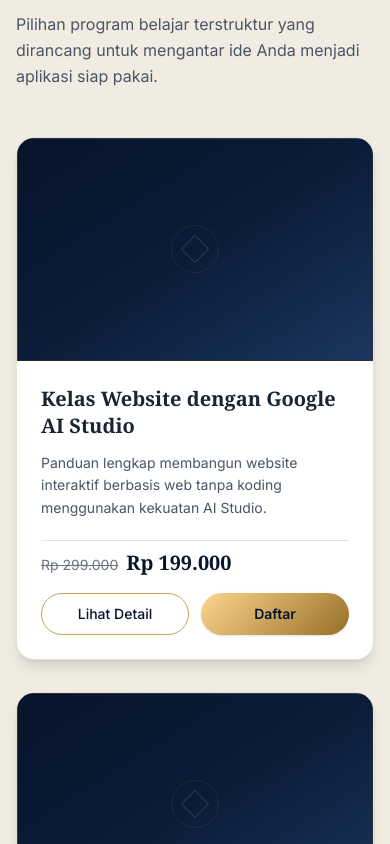
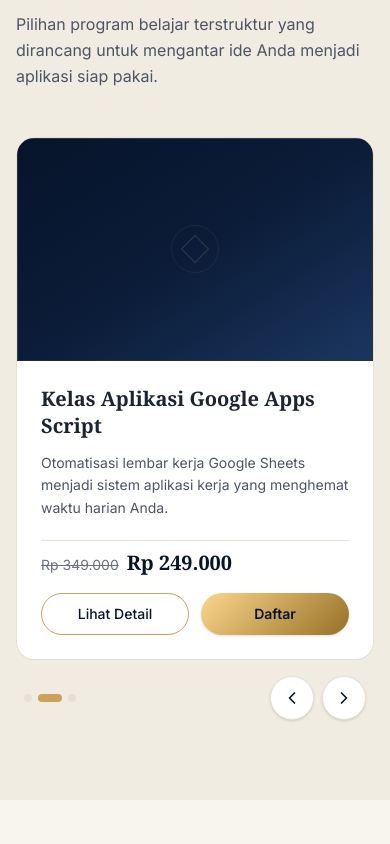
Before and after one commit to hijabgurubertuah/landing-page-gubersmart, a React (Vite) app: page / in a window 390 px wide. Shown: the part 2980-3824 px from the top of the page. Built offline with nearby package versions, Linux system fonts and the light colour scheme; no server answers.

Commit message:
feat(ui): add carousel logic to kelas and testimony
Implement auto-slide functionality for class and testimonial sections when items exceed capacity. Also cleaned up ImageUploader UI components.

```diff
--- a/src/components/public/KelasSection.tsx
+++ b/src/components/public/KelasSection.tsx
@@ -1,6 +1,7 @@
 // ATURAN BAKU: lihat designSystem. UI harus selalu minimalis, bersih, dan tanpa teks petunjuk.
 
-import React from 'react';
+import React, { useState, useEffect } from 'react';
+import { ChevronLeft, ChevronRight } from 'lucide-react';
 import { ClassItem, CMSSettings } from '../../types';
 import { ImageSlot } from '../common/ImageSlot';
 import { StorageService } from '../../services/storageService';
@@ -16,6 +17,10 @@ export const KelasSection: React.FC<KelasSectionProps> = ({
   cms,
   onSelectClass,
 }) => {
+  const [mobileIndex, setMobileIndex] = useState(0);
+  const [isPaused, setIsPaused] = useState(false);
+  const [touchStart, setTouchStart] = useState<number | null>(null);
+
   const kelasSetting = cms.sections.find((s) => s.id === 'kelas');
   const title = kelasSetting?.title || 'Pilih Kelas Anda';
   const subtitle =
@@ -23,6 +28,44 @@ export const KelasSection: React.FC<KelasSectionProps> = ({
     'Pilihan program belajar terstruktur yang dirancang untuk mengantar ide Anda menjadi aplikasi siap pakai.';
 
   const activeClasses = classes.filter((c) => c.status === 'active');
+  const isCarousel = activeClasses.length > 2;
+
+  // Auto-slide carousel pada HP jika lebih dari 2 kelas
+  useEffect(() => {
+    if (!isCarousel || isPaused) return;
+
+    const interval = setInterval(() => {
+      setMobileIndex((prev) => (prev < activeClasses.length - 1 ? prev + 1 : 0));
+    }, 4000);
+
+    return () => clearInterval(interval);
+  }, [isCarousel, activeClasses.length, isPaused]);
+
+  const prevSlide = () => {
+    setMobileIndex((prev) => (prev > 0 ? prev - 1 : activeClasses.length - 1));
+  };
+
+  const nextSlide = () => {
+    setMobileIndex((prev) => (prev < activeClasses.length - 1 ? prev + 1 : 0));
+  };
+
+  const handleTouchStart = (e: React.TouchEvent) => {
+    setIsPaused(true);
+    setTouchStart(e.targetTouches[0].clientX);
+  };
+
+  const handleTouchEnd = (e: React.TouchEvent) => {
+    setIsPaused(false);
+    if (touchStart === null) return;
+    const touchEnd = e.changedTouches[0].clientX;
+    const diff = touchStart - touchEnd;
+    if (diff > 50) {
+      nextSlide();
+    } else if (diff < -50) {
+      prevSlide();
+    }
+    setTouchStart(null);
+  };
 
   const formatRupiah = (val: number) => {
     return new Intl.NumberFormat('id-ID', {
@@ -38,35 +81,12 @@ export const KelasSection: React.FC<KelasSectionProps> = ({
     window.open(targetUrl, '_blank', 'noopener,noreferrer');
   };
 
-  return (
-    <section id="kelas" className="py-20 lg:py-28 bg-[#f1ece2]">
-      <div className="max-w-[1200px] 2xl:max-w-[1320px] mx-auto px-4 sm:px-6">
-        <div className="max-w-2xl mb-12">
-          <div className="text-xs uppercase tracking-[0.2em] font-semibold text-[#a77d36] mb-2">
-            Program Kelas
-          </div>
-          <h2 className="text-2xl sm:text-4xl font-serif font-bold text-[#1b2433] leading-tight">
-            {title}
-          </h2>
-          {subtitle && (
-            <p className="text-base text-[#4b5565] mt-3 leading-relaxed">
-              {subtitle}
-            </p>
-          )}
-        </div>
-
-        {activeClasses.length === 0 ? (
-          <div className="py-12 text-center text-[#6b7280]">
-            <p className="font-serif text-lg">Belum ada kelas aktif</p>
-          </div>
-        ) : (
-          <div className="grid grid-cols-1 md:grid-cols-2 lg:grid-cols-3 gap-8">
-            {activeClasses.map((c) => (
+  const renderClassCard = (c: ClassItem) => (
     <div
       key={c.id}
-                className="bg-white rounded-[18px] overflow-hidden shadow-lg border border-[#e7e1d5] flex flex-col hover:-translate-y-1 transition duration-300"
+      className="bg-white rounded-[18px] overflow-hidden shadow-lg border border-[#e7e1d5] flex flex-col hover:-translate-y-1 transition duration-300 h-full"
     >
-                {/* Gambar Kelas slot 6 */}
+      {/* Gambar Kelas */}
       <div className="w-full aspect-[1.6/1]">
         <ImageSlot
           src={c.image}
@@ -119,7 +139,95 @@ export const KelasSection: React.FC<KelasSectionProps> = ({
         </div>
       </div>
     </div>
+  );
+
+  const currentClass = activeClasses[mobileIndex] || activeClasses[0];
+
+  return (
+    <section id="kelas" className="py-20 lg:py-28 bg-[#f1ece2]">
+      <div className="max-w-[1200px] 2xl:max-w-[1320px] mx-auto px-4 sm:px-6">
+        <div className="max-w-2xl mb-12">
+          <div className="text-xs uppercase tracking-[0.2em] font-semibold text-[#a77d36] mb-2">
+            Program Kelas
+          </div>
+          <h2 className="text-2xl sm:text-4xl font-serif font-bold text-[#1b2433] leading-tight">
+            {title}
+          </h2>
+          {subtitle && (
+            <p className="text-base text-[#4b5565] mt-3 leading-relaxed">
+              {subtitle}
+            </p>
+          )}
+        </div>
+
+        {activeClasses.length === 0 ? (
+          <div className="py-12 text-center text-[#6b7280]">
+            <p className="font-serif text-lg">Belum ada kelas aktif</p>
+          </div>
+        ) : isCarousel ? (
+          <>
+            {/* Desktop & Tablet: Grid Responsive */}
+            <div className="hidden sm:grid sm:grid-cols-2 lg:grid-cols-3 gap-8">
+              {activeClasses.map((c) => renderClassCard(c))}
+            </div>
+
+            {/* Mobile (HP): Auto Carousel jika kelas lebih dari 2 */}
+            <div
+              className="sm:hidden relative"
+              onMouseEnter={() => setIsPaused(true)}
+              onMouseLeave={() => setIsPaused(false)}
+              onTouchStart={handleTouchStart}
+              onTouchEnd={handleTouchEnd}
+            >
+              <div className="overflow-hidden rounded-[18px]">
+                {currentClass && renderClassCard(currentClass)}
+              </div>
+
+              {/* Kontrol & Indikator Carousel HP */}
+              <div className="flex items-center justify-between pt-4 px-2">
+                {/* Indikator Titik */}
+                <div className="flex gap-1.5 items-center">
+                  {activeClasses.map((_, idx) => (
+                    <button
+                      key={idx}
+                      type="button"
+                      onClick={() => setMobileIndex(idx)}
+                      aria-label={`Pindah ke kelas ${idx + 1}`}
+                      className={`h-2 rounded-full transition-all duration-300 ${
+                        idx === mobileIndex
+                          ? 'w-6 bg-[#c9a35a]'
+                          : 'w-2 bg-[#e7e1d5] hover:bg-[#c9a35a]/50'
+                      }`}
+                    />
                   ))}
+                </div>
+
+                {/* Tombol Navigasi Manual */}
+                <div className="flex items-center gap-2">
+                  <button
+                    type="button"
+                    onClick={prevSlide}
+                    aria-label="Kelas Sebelumnya"
+                    className="w-11 h-11 rounded-full border border-[#e7e1d5] bg-white text-[#07142b] flex items-center justify-center hover:bg-[#f8f5ef] active:scale-95 transition shadow-sm"
+                  >
+                    <ChevronLeft className="w-5 h-5" />
+                  </button>
+                  <button
+                    type="button"
+                    onClick={nextSlide}
+                    aria-label="Kelas Selanjutnya"
+                    className="w-11 h-11 rounded-full border border-[#e7e1d5] bg-white text-[#07142b] flex items-center justify-center hover:bg-[#f8f5ef] active:scale-95 transition shadow-sm"
+                  >
+                    <ChevronRight className="w-5 h-5" />
+                  </button>
+                </div>
+              </div>
+            </div>
+          </>
+        ) : (
+          /* Jika kelas <= 2, tampilkan grid standar tanpa carousel */
+          <div className="grid grid-cols-1 sm:grid-cols-2 gap-8 max-w-3xl mx-auto">
+            {activeClasses.map((c) => renderClassCard(c))}
           </div>
         )}
       </div>
--- a/src/components/public/TestimoniSection.tsx
+++ b/src/components/public/TestimoniSection.tsx
@@ -16,17 +16,18 @@ export const TestimoniSection: React.FC<TestimoniSectionProps> = ({
   const [touchStart, setTouchStart] = useState<number | null>(null);
 
   const activeItems = testimonials.filter((t) => t.isActive);
+  const isCarousel = activeItems.length > 2;
 
-  // Auto-slide carousel pada HP setiap 4 detik (pause saat disentuh/di-hover)
+  // Auto-slide carousel pada HP jika lebih dari 2 testimoni (pause saat disentuh/di-hover)
   useEffect(() => {
-    if (activeItems.length <= 1 || isPaused) return;
+    if (!isCarousel || isPaused) return;
 
     const interval = setInterval(() => {
       setMobileIndex((prev) => (prev < activeItems.length - 1 ? prev + 1 : 0));
     }, 4000);
 
     return () => clearInterval(interval);
-  }, [activeItems.length, isPaused]);
+  }, [isCarousel, activeItems.length, isPaused]);
 
   const prevSlide = () => {
     setMobileIndex((prev) => (prev > 0 ? prev - 1 : activeItems.length - 1));
@@ -56,6 +57,23 @@ export const TestimoniSection: React.FC<TestimoniSectionProps> = ({
 
   if (activeItems.length === 0) return null;
 
+  const renderTestimonialCard = (item: TestimonialItem) => (
+    <div
+      key={item.id}
+      className="bg-white rounded-[18px] p-7 shadow-md border border-[#e7e1d5] flex flex-col justify-between hover:-translate-y-1 transition duration-300 h-full"
+    >
+      <p className="font-serif italic text-[#4b5565] text-base leading-relaxed mb-6">
+        &ldquo;{item.quote}&rdquo;
+      </p>
+      <div className="pt-4 border-t border-[#e7e1d5]">
+        <div className="font-serif font-bold text-[#1b2433] text-base">
+          {item.name}
+        </div>
+        <div className="text-xs text-[#a77d36] mt-0.5">{item.role}</div>
+      </div>
+    </div>
+  );
+
   const currentItem = activeItems[mobileIndex] || activeItems[0];
 
   return (
@@ -69,27 +87,14 @@ export const TestimoniSection: React.FC<TestimoniSectionProps> = ({
         </h2>
       </div>
 
+      {isCarousel ? (
+        <>
           {/* Desktop & Tablet: Grid 3 kolom */}
           <div className="hidden sm:grid sm:grid-cols-2 lg:grid-cols-3 gap-6">
-        {activeItems.map((item) => (
-          <div
-            key={item.id}
-            className="bg-white rounded-[18px] p-7 shadow-md border border-[#e7e1d5] flex flex-col justify-between hover:-translate-y-1 transition duration-300"
-          >
-            <p className="font-serif italic text-[#4b5565] text-base leading-relaxed mb-6">
-              &ldquo;{item.quote}&rdquo;
-            </p>
-            <div className="pt-4 border-t border-[#e7e1d5]">
-              <div className="font-serif font-bold text-[#1b2433] text-base">
-                {item.name}
-              </div>
-              <div className="text-xs text-[#a77d36] mt-0.5">{item.role}</div>
-            </div>
-          </div>
-        ))}
+            {activeItems.map((item) => renderTestimonialCard(item))}
           </div>
 
-      {/* Mobile: Carousel Otomatis Berjalan */}
+          {/* Mobile (HP): Carousel Otomatis jika lebih dari 2 */}
           <div
             className="sm:hidden relative"
             onMouseEnter={() => setIsPaused(true)}
@@ -156,6 +161,13 @@ export const TestimoniSection: React.FC<TestimoniSectionProps> = ({
               </div>
             </div>
           </div>
+        </>
+      ) : (
+        /* Jika testimoni <= 2, tampilkan grid standar tanpa carousel */
+        <div className="grid grid-cols-1 sm:grid-cols-2 gap-6 max-w-3xl mx-auto">
+          {activeItems.map((item) => renderTestimonialCard(item))}
+        </div>
+      )}
     </section>
   );
 };
```
Also changed, not shown: src/components/common/ImageUploader.tsx (+9 -37 lines). Lines whose indentation alone changed are shown as unchanged.
